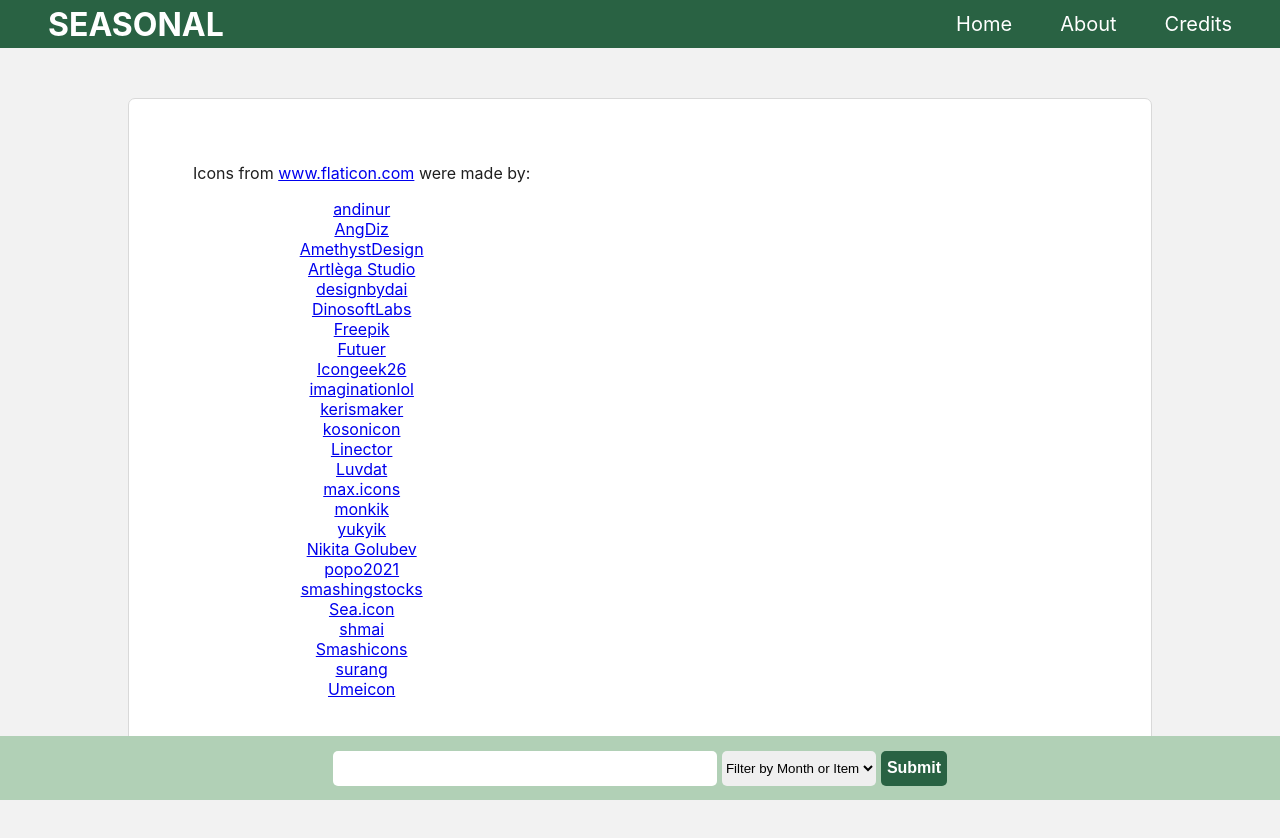
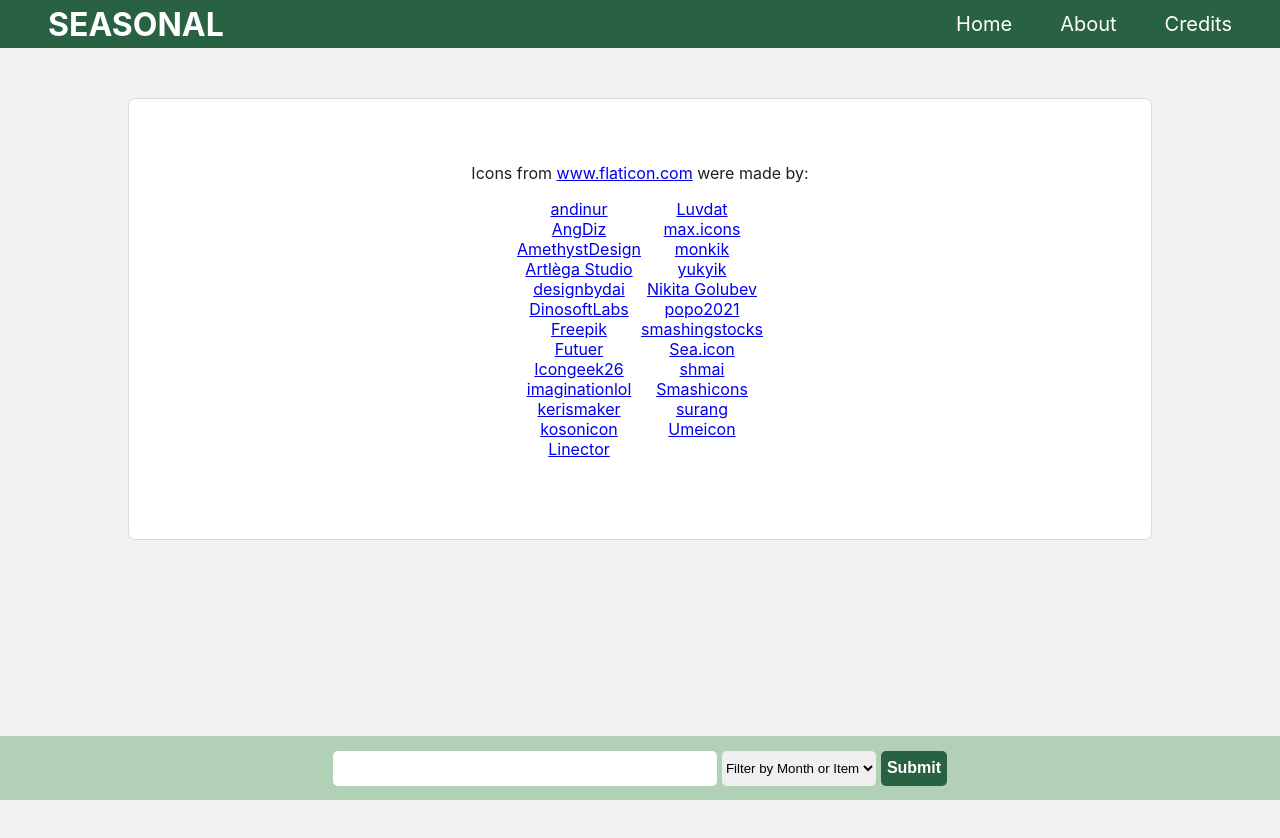
Before and after one commit to SchoolOfCode/final-project_front-end-12, a Next.js app in the folder seasonal/: page /credits in a window 1280 px wide. Shown: the top 838 px of the page. Built offline with nearby package versions, Linux system fonts and the light colour scheme.

Commit message:
Did Css positioning for credits page, added media query for mobile view
Co-authored-by: Fiona Kitchen <100845392+fkit00@users.noreply.github.com>

```diff
--- a/seasonal/pages/credits.js
+++ b/seasonal/pages/credits.js
@@ -18,8 +18,8 @@ export default function Credits() {
             <div className={styles.pagecontainer}>
                 <div className={styles.textcontainer}>
  <div>Icons from <a href="https://www.flaticon.com/" title="Flaticon">www.flaticon.com</a> were made by:
-  <ul>
-  <div className={styles.listColumn}>
+  <ul className={styles.listColumn}>
+  <div >
     <li><a href="https://www.flaticon.com/authors/andinur" title="andinur">andinur</a></li>
     <li><a href="https://www.flaticon.com/authors/angdiz" title="AngDiz">AngDiz</a></li>
     <li><a href="https://www.flaticon.com/authors/amethystdesign" title="AmethystDesign">AmethystDesign</a></li>
@@ -34,7 +34,7 @@ export default function Credits() {
     <li><a href="https://www.flaticon.com/authors/kosonicon" title="kosonicon">kosonicon</a></li>
     <li><a href="https://www.flaticon.com/authors/linector" title="Linector">Linector</a></li>
     </div>
-    <div className={styles.listColumn}>
+    <div>
     <li><a href="https://www.flaticon.com/authors/luvdat" title="Luvdat">Luvdat</a></li>
     <li><a href="https://www.flaticon.com/authors/maxicons" title="max.icons">max.icons</a></li>
     <li><a href="https://www.flaticon.com/authors/monkik" title="monkik">monkik</a></li>
--- a/seasonal/styles/Credits.module.css
+++ b/seasonal/styles/Credits.module.css
@@ -9,8 +9,8 @@
   }
 
   .textcontainer {
-    display:flex;
-    flex-direction: row ;
+    /* display:flex;
+    flex-direction: row ; */
     height: fit-content;
     width: 80vw;
     padding: 5vw;
@@ -20,7 +20,9 @@
     border-width: 1px;
     border-color: var(--main-grey);
     align-items: center;
+    justify-content: center;
     text-align:center;
+
   }
 
   .textcontainer p {
@@ -62,7 +64,18 @@
   }
 
 
-.listColumn{
+  .listColumn {
+    display:flex;
+    flex-direction: row ;
+    justify-content: center;
+    text-align:center;
+  }
 
-
+  @media only screen and (max-width: 430px){
+    .listColumn {
+      display:flex;
+      flex-direction: column ;
+      justify-content: center;
+      text-align:center;
+    }
 }
```
